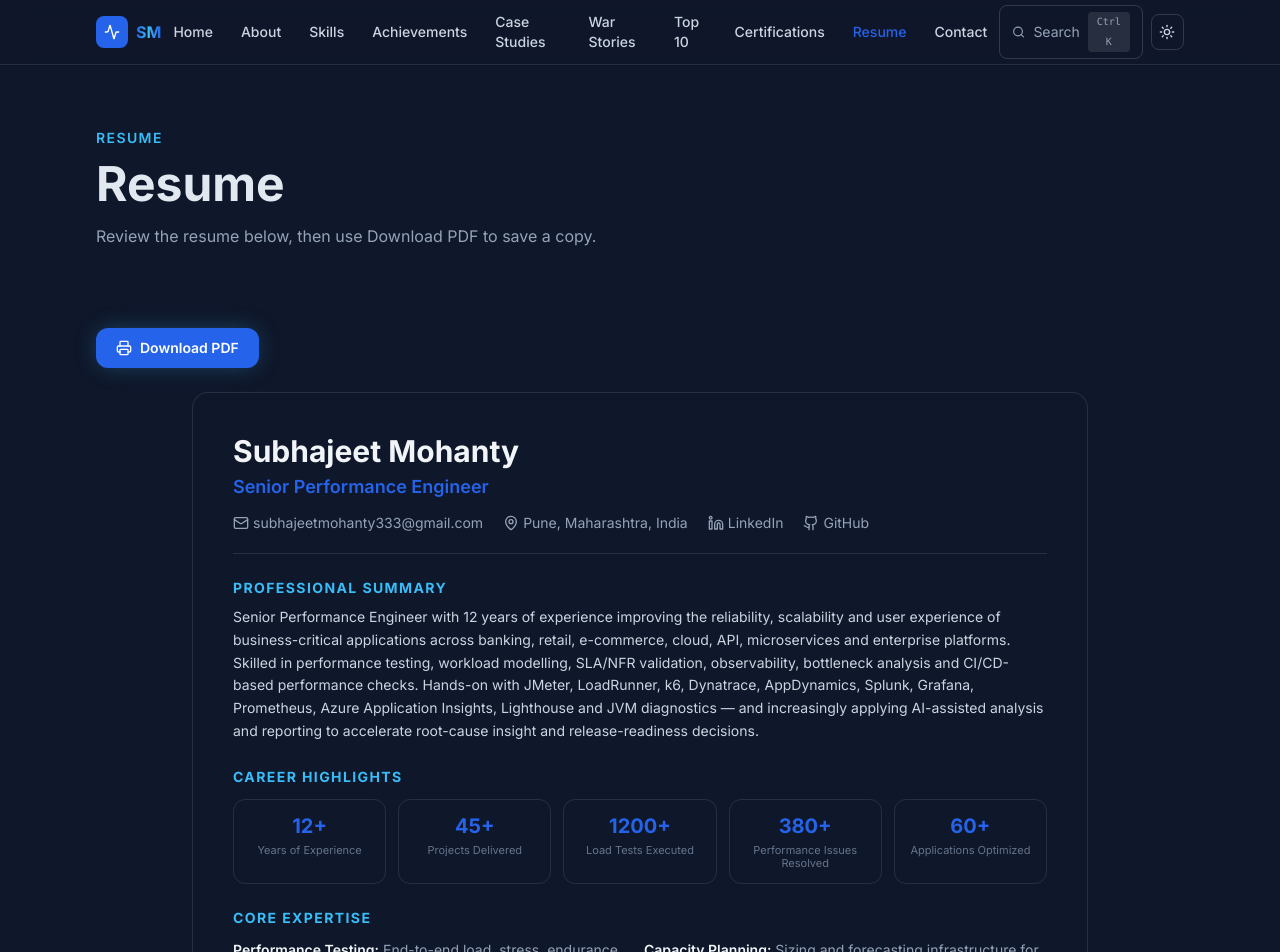
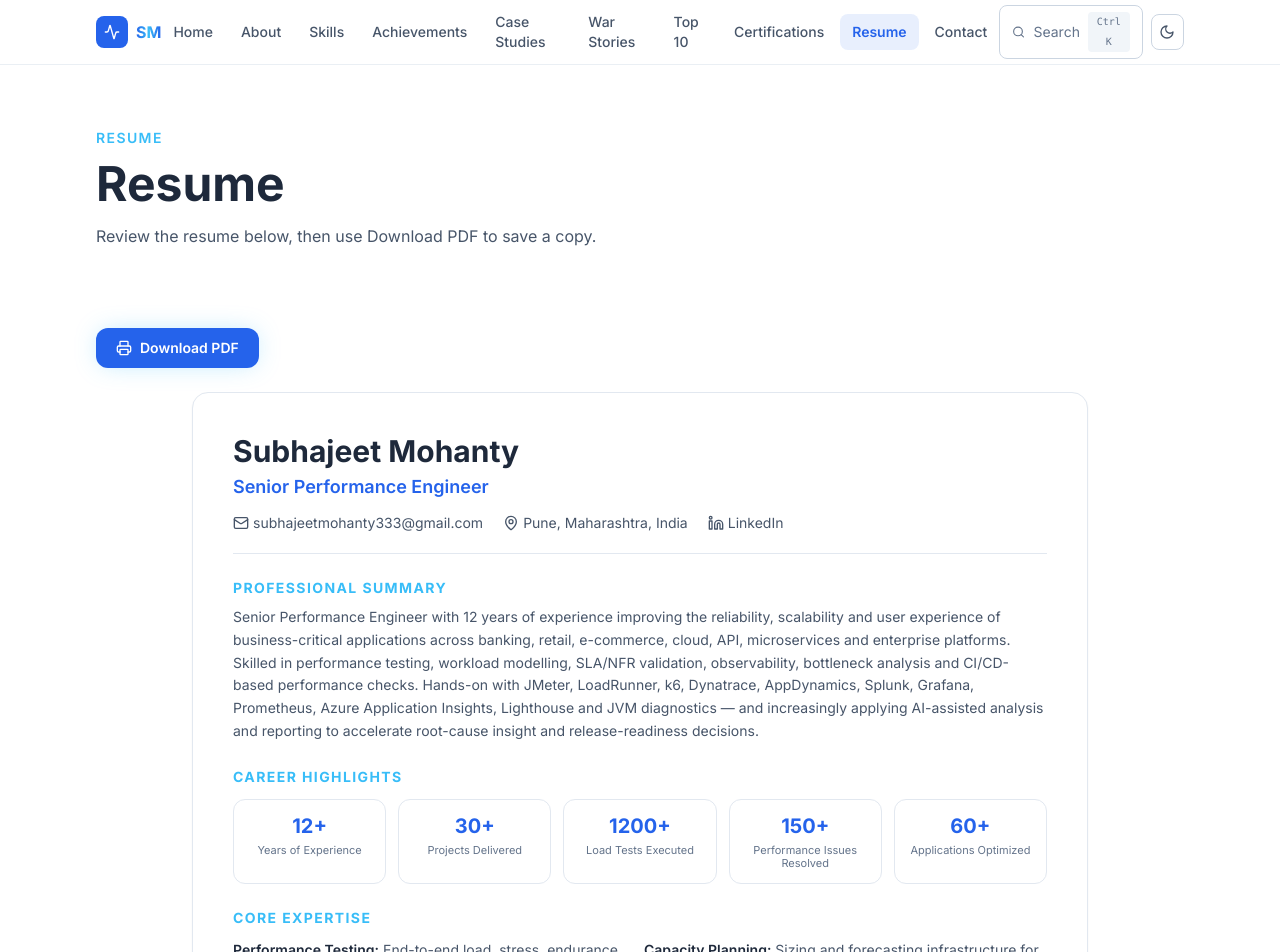
Before and after one commit to SUBHAJEETMOHANTY90/subhajeet-portfolio, a Next.js app: page /resume in a window 1280 px wide. Shown: the top 952 px of the page. Built offline with nearby package versions, Linux system fonts and the light colour scheme.

Commit message:
Remove GitHub links, default to light mode, update stats (30+ projects, 150+ issues), highlight active nav link

```diff
--- a/app/contact/page.tsx
+++ b/app/contact/page.tsx
@@ -3,7 +3,7 @@ import { PageHeader } from "@/components/PageHeader";
 import { Reveal } from "@/components/Reveal";
 import { ContactForm } from "@/components/ContactForm";
 import { profile } from "@/lib/data";
-import { Mail, MapPin, Linkedin, Github } from "lucide-react";
+import { Mail, MapPin, Linkedin } from "lucide-react";
 
 export const metadata: Metadata = { title: "Contact", description: "Get in touch with " + profile.name };
 
@@ -18,7 +18,6 @@ export default function ContactPage() {
               <a href={`mailto:${profile.email}`} className="card flex items-center gap-3"><Mail className="h-5 w-5 text-accent" /> <span className="text-sm">{profile.email}</span></a>
               <div className="card flex items-center gap-3"><MapPin className="h-5 w-5 text-accent" /> <span className="text-sm">{profile.location}</span></div>
               <a href={profile.linkedin} target="_blank" rel="noreferrer" className="card flex items-center gap-3"><Linkedin className="h-5 w-5 text-accent" /> <span className="text-sm">LinkedIn Profile</span></a>
-              <a href={profile.github} target="_blank" rel="noreferrer" className="card flex items-center gap-3"><Github className="h-5 w-5 text-accent" /> <span className="text-sm">GitHub Profile</span></a>
             </div>
           </Reveal>
           <Reveal delay={0.1}><ContactForm /></Reveal>
--- a/app/page.tsx
+++ b/app/page.tsx
@@ -1,5 +1,5 @@
 import Link from "next/link";
-import { Download, Linkedin, Github, Mail, ArrowRight, Gauge, TrendingUp, Layers, DollarSign } from "lucide-react";
+import { Download, Linkedin, Mail, ArrowRight, Gauge, TrendingUp, Layers, DollarSign } from "lucide-react";
 import { profile, stats, businessImpact } from "@/lib/data";
 import { Counter } from "@/components/Counter";
 import { Reveal } from "@/components/Reveal";
@@ -19,7 +19,6 @@ export default function Home() {
             <div className="mt-8 flex flex-wrap gap-3">
               <Link href="/resume" className="btn-primary"><Download className="h-4 w-4" /> View Resume</Link>
               <a href={profile.linkedin} target="_blank" rel="noreferrer" className="btn-ghost"><Linkedin className="h-4 w-4" /> LinkedIn</a>
-              <a href={profile.github} target="_blank" rel="noreferrer" className="btn-ghost"><Github className="h-4 w-4" /> GitHub</a>
               <Link href="/contact" className="btn-ghost"><Mail className="h-4 w-4" /> Contact Me</Link>
             </div>
           </Reveal>
--- a/app/providers.tsx
+++ b/app/providers.tsx
@@ -4,7 +4,7 @@ import { ReactNode } from "react";
 
 export function Providers({ children }: { children: ReactNode }) {
   return (
-    <ThemeProvider attribute="class" defaultTheme="dark" enableSystem={false}>
+    <ThemeProvider attribute="class" defaultTheme="light" enableSystem={false}>
       {children}
     </ThemeProvider>
   );
--- a/app/resume/page.tsx
+++ b/app/resume/page.tsx
@@ -3,7 +3,7 @@ import { PageHeader } from "@/components/PageHeader";
 import { Reveal } from "@/components/Reveal";
 import { PrintButton } from "@/components/PrintButton";
 import { profile, skillCategories, certifications, achievements, stats, experience, workHistory, education } from "@/lib/data";
-import { Mail, MapPin, Linkedin, Github } from "lucide-react";
+import { Mail, MapPin, Linkedin } from "lucide-react";
 
 export const metadata: Metadata = { title: "Resume", description: "View and download the resume of " + profile.name };
 
@@ -30,7 +30,6 @@ export default function ResumePage() {
                   <span className="inline-flex items-center gap-1"><Mail className="h-4 w-4" /> {profile.email}</span>
                   <span className="inline-flex items-center gap-1"><MapPin className="h-4 w-4" /> {profile.location}</span>
                   <a href={profile.linkedin} className="inline-flex items-center gap-1 hover:text-primary"><Linkedin className="h-4 w-4" /> LinkedIn</a>
-                  <a href={profile.github} className="inline-flex items-center gap-1 hover:text-primary"><Github className="h-4 w-4" /> GitHub</a>
                 </div>
               </header>
 
--- a/components/Footer.tsx
+++ b/components/Footer.tsx
@@ -1,5 +1,5 @@
 import Link from "next/link";
-import { Linkedin, Github, Download, Mail, MapPin } from "lucide-react";
+import { Linkedin, Download, Mail, MapPin } from "lucide-react";
 import { profile } from "@/lib/data";
 
 export function Footer() {
@@ -26,7 +26,6 @@ export function Footer() {
           <h4 className="mb-3 text-sm font-semibold uppercase tracking-wider text-slate-500">Connect</h4>
           <div className="flex flex-wrap gap-3">
             <a href={profile.linkedin} target="_blank" rel="noreferrer" className="btn-ghost"><Linkedin className="h-4 w-4" /> LinkedIn</a>
-            <a href={profile.github} target="_blank" rel="noreferrer" className="btn-ghost"><Github className="h-4 w-4" /> GitHub</a>
             <a href={profile.resume} download className="btn-ghost"><Download className="h-4 w-4" /> Resume</a>
             <a href={`mailto:${profile.email}`} className="btn-ghost"><Mail className="h-4 w-4" /> Email</a>
           </div>
--- a/components/Navbar.tsx
+++ b/components/Navbar.tsx
@@ -10,6 +10,9 @@ import { SearchModal } from "./SearchModal";
 export function Navbar() {
   const pathname = usePathname();
   const [open, setOpen] = useState(false);
+  // Normalize trailing slashes so "/about/" matches "/about" (trailingSlash: true)
+  const norm = (p: string) => (p !== "/" && p.endsWith("/") ? p.slice(0, -1) : p);
+  const isActive = (href: string) => norm(pathname) === norm(href);
   return (
     <header className="fixed inset-x-0 top-0 z-50 border-b border-slate-200/70 bg-white/80 backdrop-blur-md dark:border-white/10 dark:bg-secondary/80">
       <nav className="container-page flex h-16 items-center justify-between">
@@ -20,8 +23,8 @@ export function Navbar() {
 
         <div className="hidden items-center gap-1 lg:flex">
           {navLinks.map((l) => (
-            <Link key={l.href} href={l.href}
-              className={`rounded-lg px-3 py-2 text-sm font-medium transition ${pathname === l.href ? "text-primary" : "text-slate-600 hover:text-primary dark:text-slate-300"}`}>
+            <Link key={l.href} href={l.href} aria-current={isActive(l.href) ? "page" : undefined}
+              className={`rounded-lg px-3 py-2 text-sm font-medium transition ${isActive(l.href) ? "bg-primary/10 font-semibold text-primary" : "text-slate-600 hover:text-primary dark:text-slate-300"}`}>
               {l.label}
             </Link>
           ))}
@@ -40,8 +43,8 @@ export function Navbar() {
         <div className="border-t border-slate-200 bg-white px-4 py-3 dark:border-white/10 dark:bg-secondary lg:hidden">
           <div className="grid grid-cols-2 gap-1">
             {navLinks.map((l) => (
-              <Link key={l.href} href={l.href} onClick={() => setOpen(false)}
-                className={`rounded-lg px-3 py-2 text-sm font-medium ${pathname === l.href ? "text-primary" : "text-slate-600 dark:text-slate-300"}`}>
+              <Link key={l.href} href={l.href} onClick={() => setOpen(false)} aria-current={isActive(l.href) ? "page" : undefined}
+                className={`rounded-lg px-3 py-2 text-sm font-medium ${isActive(l.href) ? "bg-primary/10 font-semibold text-primary" : "text-slate-600 dark:text-slate-300"}`}>
                 {l.label}
               </Link>
             ))}
--- /dev/null
+++ b/extract_pdf.js
@@ -0,0 +1,5 @@
+const fs = require("fs");
+const mod = require("pdf-parse");
+const pdf = mod.default || mod.pdf || mod;
+const p = "C:/Users/SUMOT/OneDrive - H & M HENNES & MAURITZ GBC AB/Documents/Profile/Subhajeet_Mohanty_Senior_Performance_Engineer_CV.pdf";
+Promise.resolve(pdf(fs.readFileSync(p))).then(d => { fs.writeFileSync("resume_extract.txt", d.text); console.log(d.text); }).catch(e => console.error("ERR", e.message));
--- a/lib/data.ts
+++ b/lib/data.ts
@@ -6,7 +6,6 @@ export const profile = {
   email: "subhajeetmohanty333@gmail.com",
   phone: "+91-9960119555",
   linkedin: "https://www.linkedin.com/in/subhajeet-mohanty",
-  github: "https://github.com/SUBHAJEETMOHANTY90",
   resume: "/resume.pdf",
   photo: "/profile.jpg",
   philosophy:
@@ -17,9 +16,9 @@ export const profile = {
 
 export const stats = [
   { label: "Years of Experience", value: 12, suffix: "+" },
-  { label: "Projects Delivered", value: 45, suffix: "+" },
+  { label: "Projects Delivered", value: 30, suffix: "+" },
   { label: "Load Tests Executed", value: 1200, suffix: "+" },
-  { label: "Performance Issues Resolved", value: 380, suffix: "+" },
+  { label: "Performance Issues Resolved", value: 150, suffix: "+" },
   { label: "Applications Optimized", value: 60, suffix: "+" },
 ];
 
```
Also changed, not shown: 1 other file (tests, documents, lock files or other folders).
